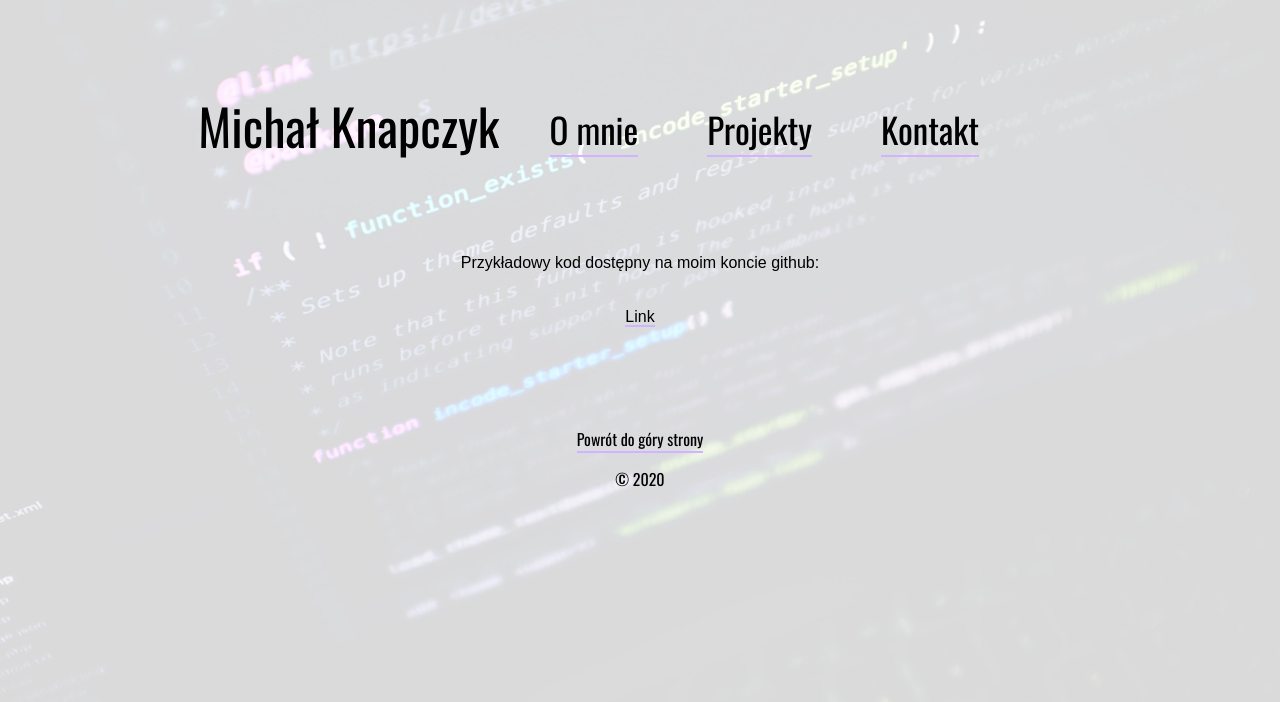
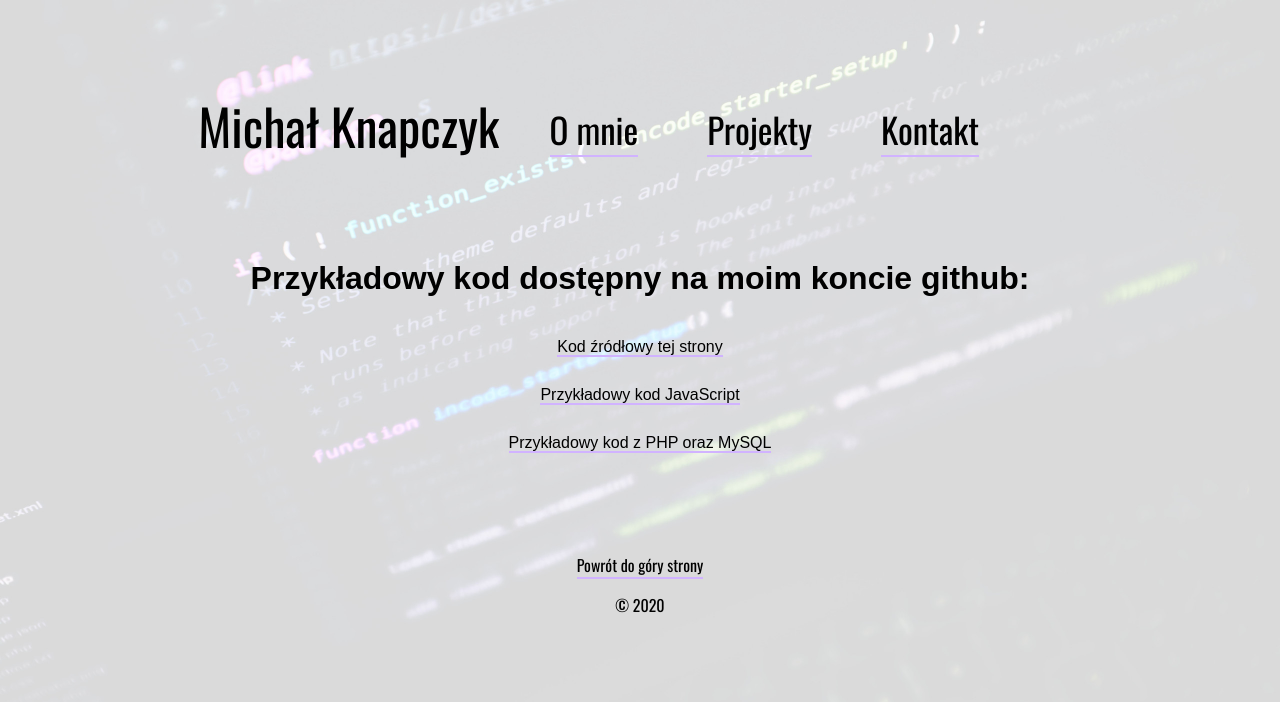
Before and after one commit to michal-kn/portfolio, a PHP site: page /projects.html in a window 1280 px wide. Shown: the top 702 px of the page. Run offline with PHP 8.4, Linux system fonts and the light colour scheme; some web fonts are replaced.

Commit message:
Added new links in projects tab

```diff
--- a/projects.html
+++ b/projects.html
@@ -15,10 +15,13 @@
   </head>
   <body>
     <div id="main">
+
       <div id="top">
+
         <div class="logo">
           <p>Michał Knapczyk</p>
         </div>
+
         <div class="panel">
           <ul>
             <a href="index.html"><li>O mnie</li></a>
@@ -26,25 +29,52 @@
             <a href="contact.php"><li>Kontakt</li></a>
           </ul>
         </div>
+
       </div>
+
       <div id="content">
+
         <div>
-          <p>Przykładowy kod dostępny na moim koncie github:</p>
+          <h1>Przykładowy kod dostępny na moim koncie github:</h1>
         </div>
+
         <div class="right">
           <div class="description">
             <a
-              href="https://drive.google.com/drive/folders/18YYvMPEqWutEZ1RKxxcrcFvUHjg_B5-z?usp=sharing"
+              href="https://github.com/michal-kn/portfolio/tree/master"
               target="_blank"
-              >Link</a
+              >Kod źródłowy tej strony</a
             >
           </div>
         </div>
+
+        <div class="right">
+          <div class="description">
+            <a
+              href="https://github.com/michal-kn/JavaScript"
+              target="_blank"
+              >Przykładowy kod JavaScript</a
+            >
+          </div>
+        </div>
+
+        <div class="right">
+          <div class="description">
+            <a
+              href="https://github.com/michal-kn/MySQL"
+              target="_blank"
+              >Przykładowy kod z PHP oraz MySQL</a
+            >
+          </div>
+        </div>
+
       </div>
+
       <footer>
         <p><a href="#main">Powrót do góry strony</a></p>
         <p>&copy; 2020</p>
       </footer>
+
     </div>
   </body>
 </html>
```
Also changed, not shown: contact.php (+14 -0 lines), index.html (+7 -0 lines), README.md, style/style.css (line endings or trailing spaces).
